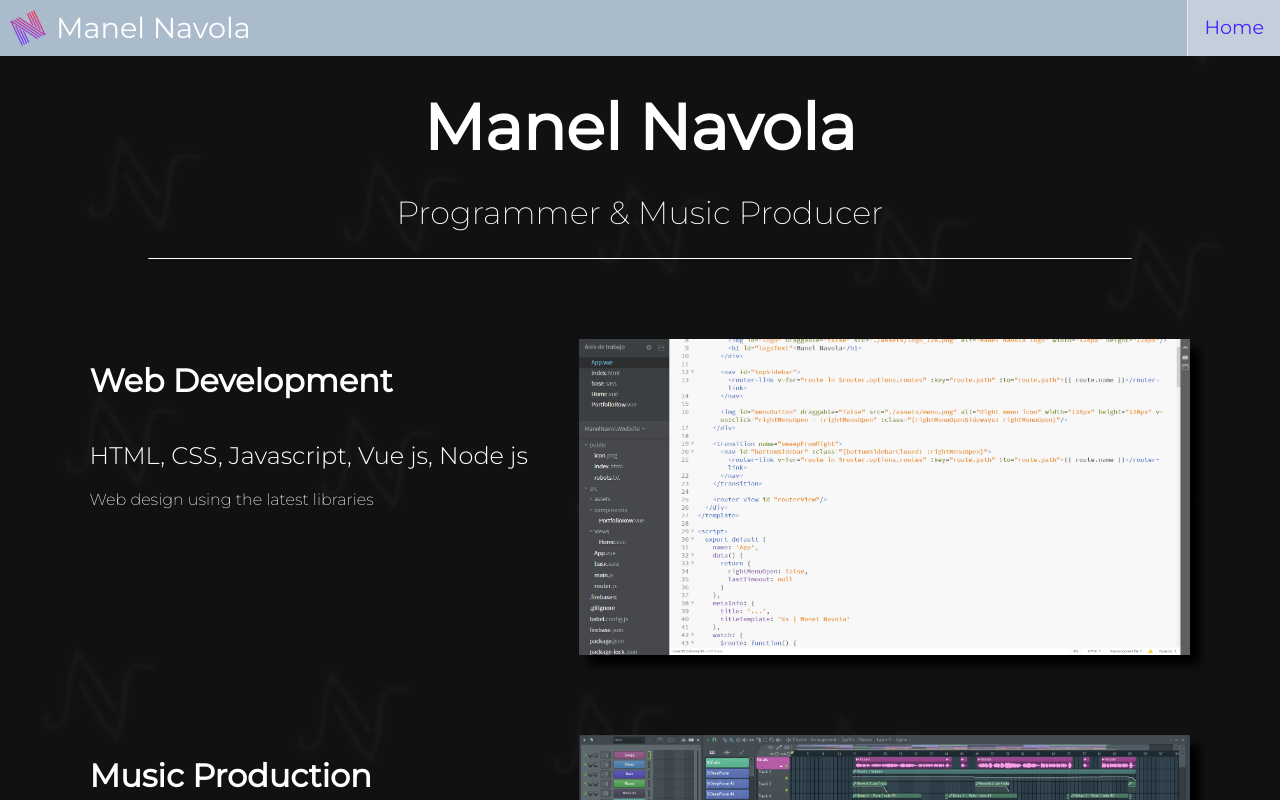
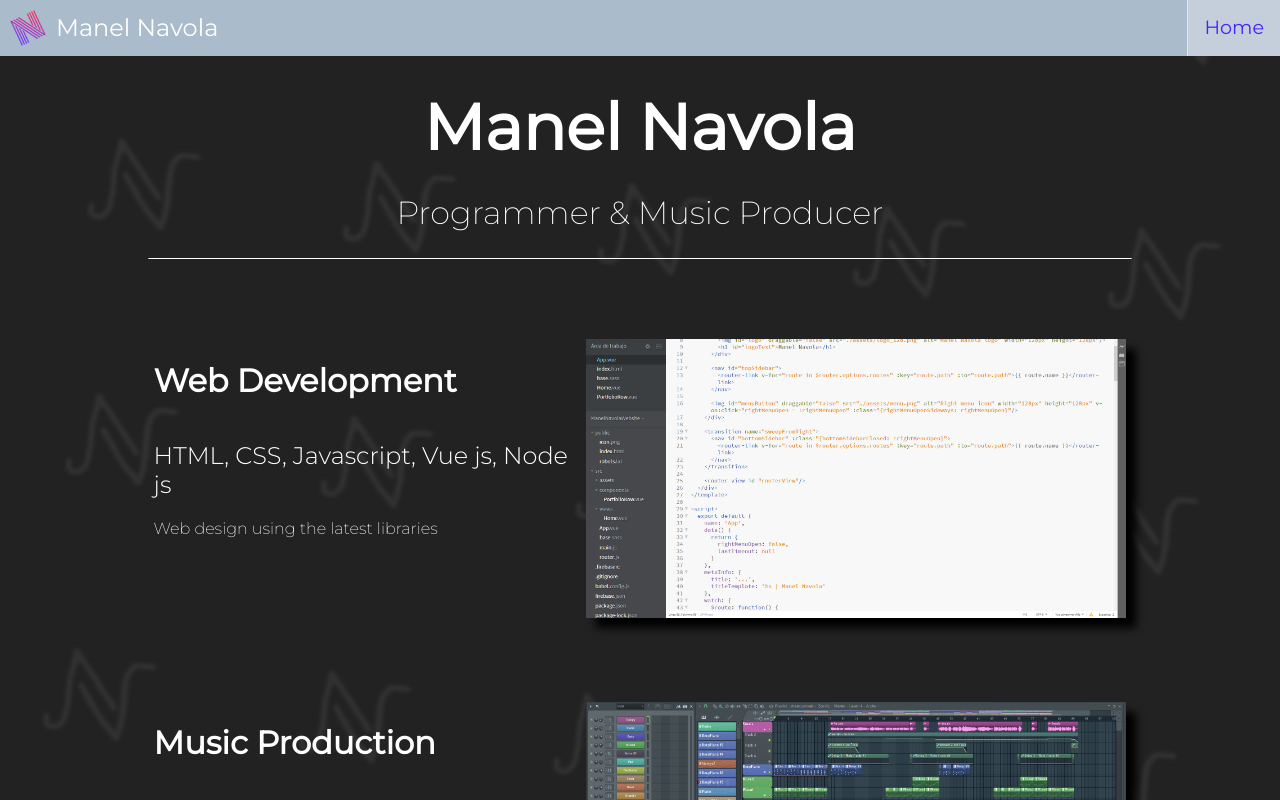
Before and after one commit to ManelNavola/ManelNavolaWebsite, a Vue app: page / in a window 1280 px wide. Shown: the top 800 px of the page. Built offline with nearby package versions, Linux system fonts and the light colour scheme.

Commit message:
Hotfixes, part one

```diff
--- a/src/App.vue
+++ b/src/App.vue
@@ -101,7 +101,7 @@
     background-color: base.$topBarColor
     border-right: base.$scrollbarSize solid base.$topBarColor
     border-top-right-radius: base.$topBarHeight*0.2
-    z-index: 99
+    z-index: 100
     @media #{base.$smallscreen}
       height: base.$smallscreenHeight + 8px
     @media #{base.$widescreen}
@@ -151,12 +151,12 @@
     font-weight: 400
     padding: 0
     margin: 0
-    font-size: 180%
+    font-size: 150%
     display: inline-block
     padding: 0 8px 0 0
-    @media screen and (max-width: base.$smallscreenTrigger*0.67)
-      font-size: 3vh
-    @media screen and (min-aspect-ratio: 2/1)
+    @media #{base.$smallscreen}
+      font-size: 150%
+    @media #{base.$widescreen}
       font-size: 250%
 
   @mixin topSidebarButtonHighlight
@@ -167,13 +167,13 @@
     float: right
     display: inline-block
     height: 100%
-    background-color: base.$cdb
     transition: filter base.$screenFitTime, transform base.$screenFitTime
     @media #{base.$mobileFit}
       filter: opacity(0%)
       transform: translate(0, -100%)
       pointer-events: none
     a
+      vertical-align: top
       text-decoration: none
       color: white
       padding: 0 16px 0 16px
--- a/src/base.sass
+++ b/src/base.sass
@@ -7,11 +7,11 @@ $topBarColor: #AABBCC
 
 $linkHighlightColor: #4424FF
 
-$backgroundColor: #111111
+$backgroundColor: #222222
 $verticalMenuColor: #423242
 $cdb: rgba(255, 255, 255, 0)
 
-$widescreen: "screen and (min-aspect-ratio: 7/3)"
+$widescreen: "screen and (min-aspect-ratio: 7/3) and (min-height: 480px)"
 $widescreenTrigger: 7/3
 $widescreenHeight: 3vw
 
--- a/src/components/PortfolioRow.vue
+++ b/src/components/PortfolioRow.vue
@@ -1,11 +1,13 @@
 <template>
   <div class="portfolioRow">
     <h1>{{ title }}</h1>
-    <div>
+    <div class="portfolioText">
       <h2>{{ subtitle }}</h2>
       <p>{{ text }}</p>
     </div>
-    <img :src="getImgUrl(imgURL)"/>
+    <div class="portfolioImage">
+      <img :src="getImgUrl(imgURL)"/>
+    </div>
   </div>
 </template>
 
@@ -29,10 +31,7 @@
     margin: 10vh 0 10vh 0
     grid-template-columns: 4fr 5fr
     grid-template-rows: auto 1fr
-    @media screen and (min-aspect-ratio: 2/1)
-      padding: 0 20vh 0 20vh
-    @media #{base.$widescreen}
-      padding: 0 25vh 0 25vh
+    padding: 0 5vw 0 5vw
     @media #{base.$smallscreen}
       grid-template-columns: 1fr
       grid-template-rows: auto auto 1fr
@@ -46,7 +45,7 @@
         grid-column: 1
       @media #{base.$widescreen}
         font-size: 300%
-    div
+    .portfolioText
       grid-row: 2
       grid-column: 1
       @media #{base.$smallscreen}
@@ -66,14 +65,16 @@
           font-size: 80%
         @media #{base.$widescreen}
           font-size: 140%
-    img
+    .portfolioImage
+      margin: auto
       grid-row: 1 / 3
       grid-column: 2
-      width: 100%
-      filter: drop-shadow(10px 10px 4px black)
       @media #{base.$smallscreen}
         width: 100%
         height: auto
         grid-row: 2
         grid-column: 1
+      img
+        width: 100%
+        filter: drop-shadow(10px 10px 4px black)
 </style>
--- a/src/views/Home.vue
+++ b/src/views/Home.vue
@@ -41,8 +41,8 @@
     margin-left: 10%
     width: 80%
     text-align: center
-    border-bottom: 0.15vh solid
-    border-radius: 0.15vh
+    border-bottom: 0.17vh solid
+    border-radius: 0.17vh
     transition: font-size base.$screenFitTime
     h1
       font-size: 400%
@@ -52,7 +52,7 @@
         font-size: 10vw
       @media #{base.$widescreen}
         float: left
-        font-size: 800%
+        font-size: 600%
         line-height: 5vw
         margin-top: 2vw
     h2
@@ -60,7 +60,7 @@
       @media #{base.$smallscreen}
         font-size: 6vw
       @media #{base.$widescreen}
-        font-size: 400%
+        font-size: 300%
         line-height: 5vw
         float: right
       font-weight: 100
```
Also changed, not shown: src/assets/scrabble.png.
